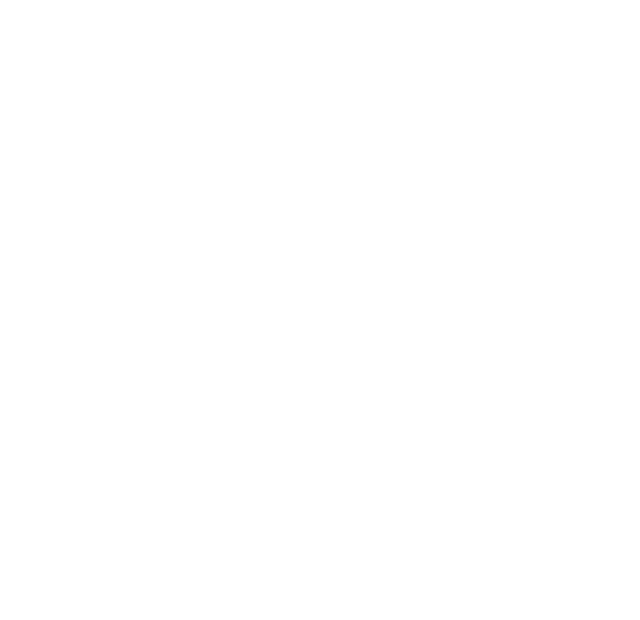
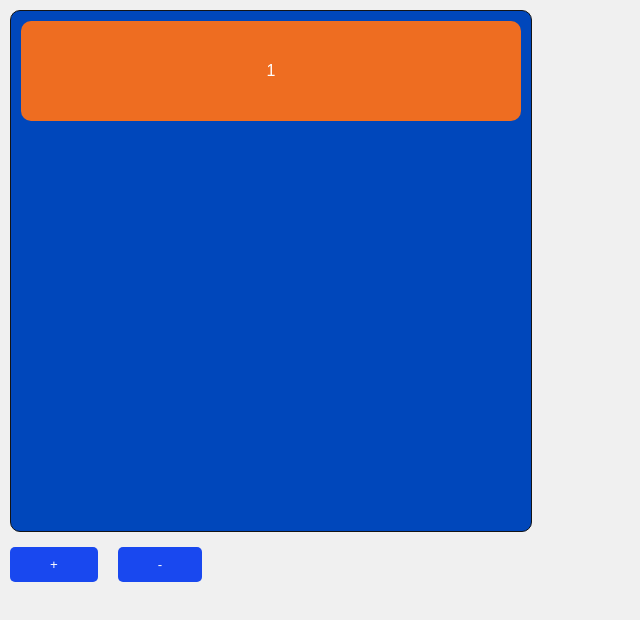
Before and after one commit to petr-romantsov/ingosstrah-test-task, a website built with webpack: page src/index.html in a window 1280 px wide. Shown: the whole page, without its empty margins (0-640 px from the left). Built offline with nearby package versions, Linux system fonts and the light colour scheme.

Commit message:
create components container/buttons/block

```diff
--- a/package.json
+++ b/package.json
@@ -12,7 +12,10 @@
   "author": "",
   "license": "ISC",
   "devDependencies": {
+    "css-loader": "^7.1.2",
     "html-webpack-plugin": "^5.6.3",
+    "mini-css-extract-plugin": "^2.9.2",
+    "style-loader": "^4.0.0",
     "ts-loader": "^9.5.1",
     "typescript": "^5.6.3",
     "webpack": "^5.96.1",
--- /dev/null
+++ b/src/components/Block/Block.css
@@ -0,0 +1,11 @@
+.block {
+  display: flex;
+  align-items: center;
+  justify-content: center;
+  margin-bottom: 1px;
+  width: 100%;
+  height: 100px;
+  background-color: var(--orange-color);
+  border-radius: 10px;
+  color: var(--white-color);
+}
--- /dev/null
+++ b/src/components/Block/Block.ts
@@ -0,0 +1,11 @@
+import { ClassName, Element } from '../Element';
+import './Block.css';
+
+export class Block extends Element {
+  constructor(tag: string, classNames: ClassName[], num: number) {
+    super(tag, classNames);
+    this.element.textContent = String(num);
+  }
+}
+
+export const block = new Block('div', ['block'], 1);
--- /dev/null
+++ b/src/components/Button/Button.css
@@ -0,0 +1,17 @@
+.button {
+  padding: 10px 40px;
+  margin: 0;
+  border: none;
+  border-radius: 5px;
+  background-color: var(--blue-color);
+  color: var(--white-color);
+  transition: background-color 0.2s ease-in-out;
+}
+
+.button:hover {
+  background-color: var(--orange-color);
+}
+
+.button:active {
+  background-color: #e0641a;
+}
--- /dev/null
+++ b/src/components/Button/Button.ts
@@ -0,0 +1,29 @@
+import { Block } from '../Block/Block';
+import { container } from '../Container/Container';
+import { ClassName, Element } from '../Element';
+import './Button.css';
+
+class Button extends Element {
+  constructor(tag: string, classNames: ClassName[], title: string) {
+    super(tag, classNames);
+    this.element.textContent = title;
+  }
+}
+
+export const addButton = new Button('button', ['button'], '+');
+export const removeButton = new Button('button', ['button'], '-');
+
+addButton.element.addEventListener('click', () => {
+  const count = container.element.children.length;
+  const id = count + 1;
+  const newBlock = new Block('div', ['block'], id);
+
+  newBlock.appendToParent(container.element);
+});
+
+removeButton.element.addEventListener('click', () => {
+  const blockToRemove = container.element.lastChild;
+  console.log(blockToRemove);
+
+  blockToRemove.remove();
+});
--- /dev/null
+++ b/src/components/ButtonsWrapper/ButtonsWrapper.css
@@ -0,0 +1,4 @@
+.buttons-wrapper {
+  display: flex;
+  gap: 20px;
+}
--- /dev/null
+++ b/src/components/ButtonsWrapper/ButtonsWrapper.ts
@@ -0,0 +1,8 @@
+import { addButton, removeButton } from '../Button/Button';
+import { Element } from '../Element';
+import './ButtonsWrapper.css';
+
+export const buttonsWrapper = new Element('div', ['buttons-wrapper']);
+
+addButton.appendToParent(buttonsWrapper.element);
+removeButton.appendToParent(buttonsWrapper.element);
--- /dev/null
+++ b/src/components/Container/Container.css
@@ -0,0 +1,8 @@
+.container {
+  padding: 10px;
+  width: 500px;
+  height: 500px;
+  background-color: #0047bb;
+  border: 1px solid #141415;
+  border-radius: 10px;
+}
--- /dev/null
+++ b/src/components/Container/Container.ts
@@ -0,0 +1,11 @@
+import { block } from '../Block/Block';
+import { ClassName, Element } from '../Element';
+import './Container.css';
+
+export class Container extends Element {
+  constructor(tag: string, classNames: ClassName[]) {
+    super(tag, classNames);
+  }
+}
+export const container = new Container('div', ['container']);
+block.appendToParent(container.element);
--- /dev/null
+++ b/src/components/Element.ts
@@ -0,0 +1,13 @@
+export type ClassName = string;
+export class Element {
+  element: HTMLElement;
+
+  constructor(tag: string, classNames: ClassName[]) {
+    this.element = document.createElement(tag);
+    classNames.forEach((name) => this.element.classList.add(name));
+  }
+
+  appendToParent(parent: HTMLElement): void {
+    parent.appendChild(this.element);
+  }
+}
--- a/src/index.html
+++ b/src/index.html
@@ -6,6 +6,6 @@
     <title>Ingosstrah test task</title>
   </head>
   <body>
-    <div id="root"></div>
+    <div class="root" id="root"></div>
   </body>
 </html>
--- a/src/index.ts
+++ b/src/index.ts
@@ -1 +1,8 @@
+import './styles.css';
+import { container, Container } from './components/Container/Container';
+import { buttonsWrapper } from './components/ButtonsWrapper/ButtonsWrapper';
+
 const root = document.getElementById('root');
+
+container.appendToParent(root);
+buttonsWrapper.appendToParent(root);
--- /dev/null
+++ b/src/styles.css
@@ -0,0 +1,18 @@
+:root {
+  --blue-color: #1948ef;
+  --orange-color: #ee6d21;
+  --white-color: #ffffff;
+}
+
+.root {
+  display: flex;
+  flex-direction: column;
+  gap: 15px;
+}
+
+body {
+  font-family: Arial, sans-serif;
+  margin: 0 auto;
+  padding: 10px;
+  background-color: #f0f0f0;
+}
--- a/tsconfig.json
+++ b/tsconfig.json
@@ -6,7 +6,8 @@
     "target": "es5",
     "jsx": "react",
     "allowJs": true,
-    "moduleResolution": "node"
+    "moduleResolution": "node",
+    "sourceMap": true
   },
   "include": ["src/**/*"]
 }
--- a/webpack.config.js
+++ b/webpack.config.js
@@ -1,4 +1,5 @@
 const HtmlWebpackPlugin = require('html-webpack-plugin');
+const MiniCssExtractPlugin = require('mini-css-extract-plugin');
 const path = require('path');
 
 module.exports = {
@@ -11,6 +12,10 @@ module.exports = {
         use: 'ts-loader',
         exclude: /node_modules/,
       },
+      {
+        test: /\.css$/,
+        use: [MiniCssExtractPlugin.loader, 'css-loader'],
+      },
     ],
   },
   resolve: {
@@ -19,12 +24,16 @@ module.exports = {
   output: {
     filename: 'bundle.js',
     path: path.resolve(__dirname, 'dist'),
+    clean: true,
   },
   plugins: [
     new HtmlWebpackPlugin({
       title: 'Ingosstrah test task',
       template: 'src/index.html',
       filename: 'index.html',
+    }),
+    new MiniCssExtractPlugin({
+      filename: 'styles.css',
     }),
   ],
   devServer: {
```
Also changed, not shown: dist/bundle.js (added), dist/index.html (added), dist/main.js (deleted), dist/styles.css (added), 1 other file.
